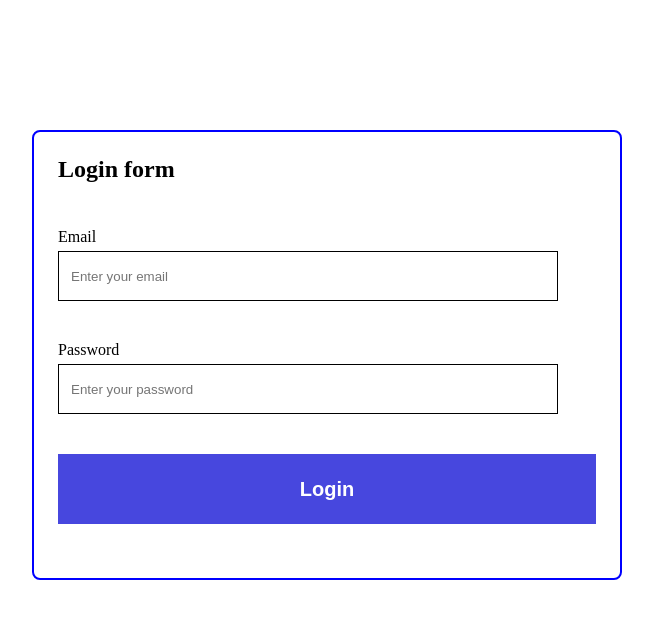
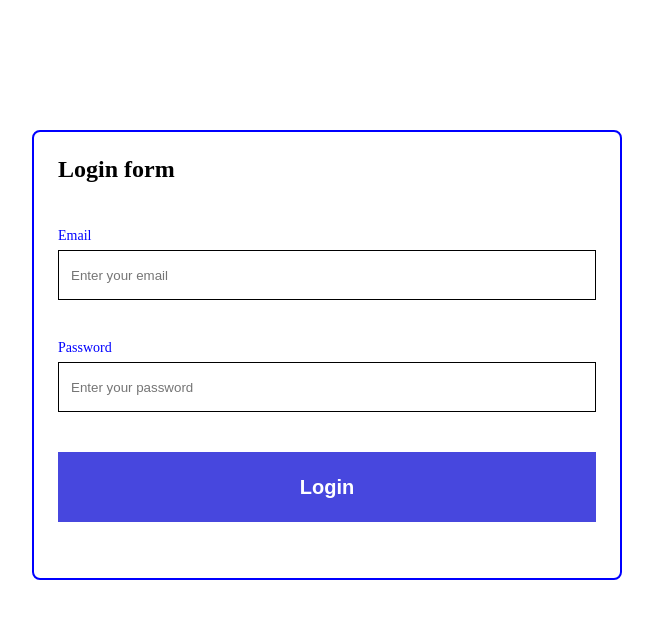
Before and after one commit to IlnytskaDana5583/FrontEndPro, a React (Vite) app: page / in a window 1280 px wide. Shown: the top 618 px of the page, without its empty margins (313-966 px from the left). Built offline with nearby package versions, Linux system fonts and the light colour scheme.

Commit message:
Homework_03 update

```diff
--- a/src/App.jsx
+++ b/src/App.jsx
@@ -4,6 +4,7 @@ import Lesson_02 from "./lessons/Lesson_2/Lesson_02"; //Lesson
 import Homework_2 from "./homeworks/Homework_2/Homework_2";
 import Lesson_3 from "./lessons/Lesson_03/Lesson_03";
 import Homework_03 from "./homeworks/Homework_03/Homework_03";
+import Lesson_04 from "./components/Lesson_04/Lesson_04";
 
 
 
@@ -16,6 +17,7 @@ function App() {
       {/* {Lesson_02} */}
       {/* <Lesson_02 /> */}
       {/* <Lesson_3/> */}
+
 
       {/* {Homeworks} */}
       {/* <Homework_2/> */}
--- a/src/components/Input/Input.jsx
+++ b/src/components/Input/Input.jsx
@@ -8,17 +8,20 @@
 
 import "./styles.css";
 
-function Input({ name, type = "text", placeholder = "", label = "" }) {
+function Input({id, name, type = "text", placeholder = "", label = "" }) {
   return (
-    <label className="input_wrapper">
-      {label}
-      <input
-        className="input"
+    <div className="input_wrapper">
+      <label className="input_label" htmlFor={id} >
+        {label}
+      </label>
+      <input  className="input"
+        id={id}
         name={name}
         type={type}
         placeholder={placeholder}
+
       />
-    </label>
+    </div>
   );
 }
 export default Input;
--- a/src/components/Input/styles.css
+++ b/src/components/Input/styles.css
@@ -1,13 +1,6 @@
 .input_wrapper {
   display: flex;
   flex-direction: column;
-    gap: 5px;
-
-
-    justify-content: center;
-    width: 500px;
-
-
 
 }
 .input {
@@ -18,9 +11,9 @@
   height: 50px;
   border: 1px solid black;
   padding: 12px;
-
-
-
-
-
 }
+.input_label {
+    margin-bottom: 6px;
+    font-size: 14px;
+    color: blue;
+}
--- /dev/null
+++ b/src/components/Lesson_04/Lesson_04.jsx
@@ -0,0 +1,5 @@
+import "./styles.css";
+function Lesson_04() {
+  return <div className="lesson_04_page_wrapper"></div>;
+}
+export default Lesson_04;
--- /dev/null
+++ b/src/components/Lesson_04/styles.css
@@ -0,0 +1,8 @@
+.lesson_04_page_wrapper {
+  display: flex;
+  flex: 1;
+  align-items: center;
+  justify-content: center;
+  padding: 40px;
+  background-color: rgb(14, 14, 65);
+}
--- a/src/components/LoginForm/LoginForm.jsx
+++ b/src/components/LoginForm/LoginForm.jsx
@@ -18,6 +18,7 @@ function LoginForm() {
       <h2 className="logn_titile">Login form</h2>
 
       <Input
+        id="email-id"
         name="email"
         type="email"
         placeholder="Enter your email"
@@ -25,12 +26,14 @@ function LoginForm() {
       />
 
       <Input
+        id="password-id"
         name="password"
         type="password"
         placeholder="Enter your password"
         label="Password"
       />
       <Button buttonName="Login" type="submit" />
+
     </form>
   );
 }
```
Also changed, not shown: src/components/Counter/Counter.jsx (added, +7 -0 lines), src/components/Counter/styles.css (added). Lines whose indentation alone changed are shown as unchanged.
